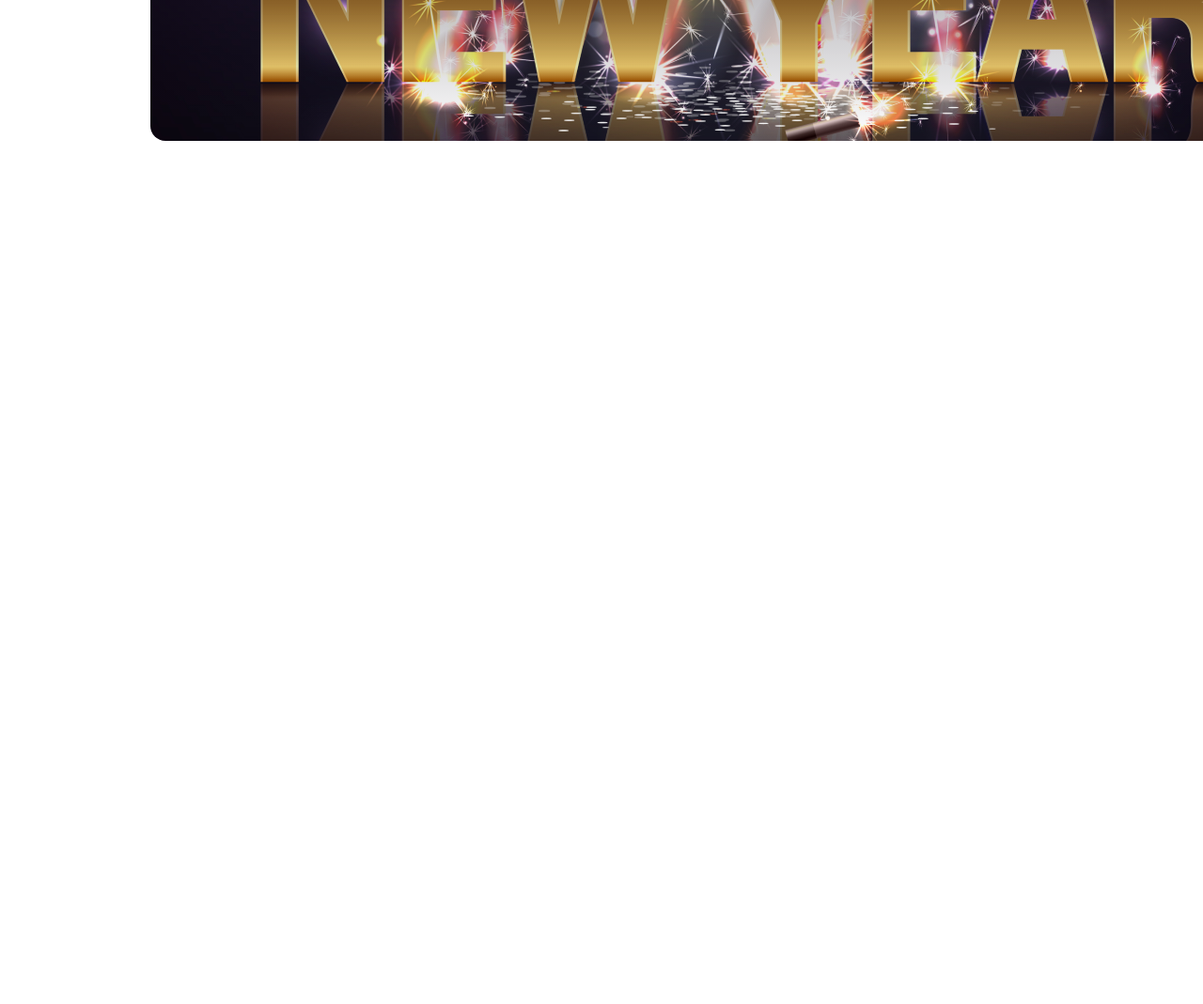
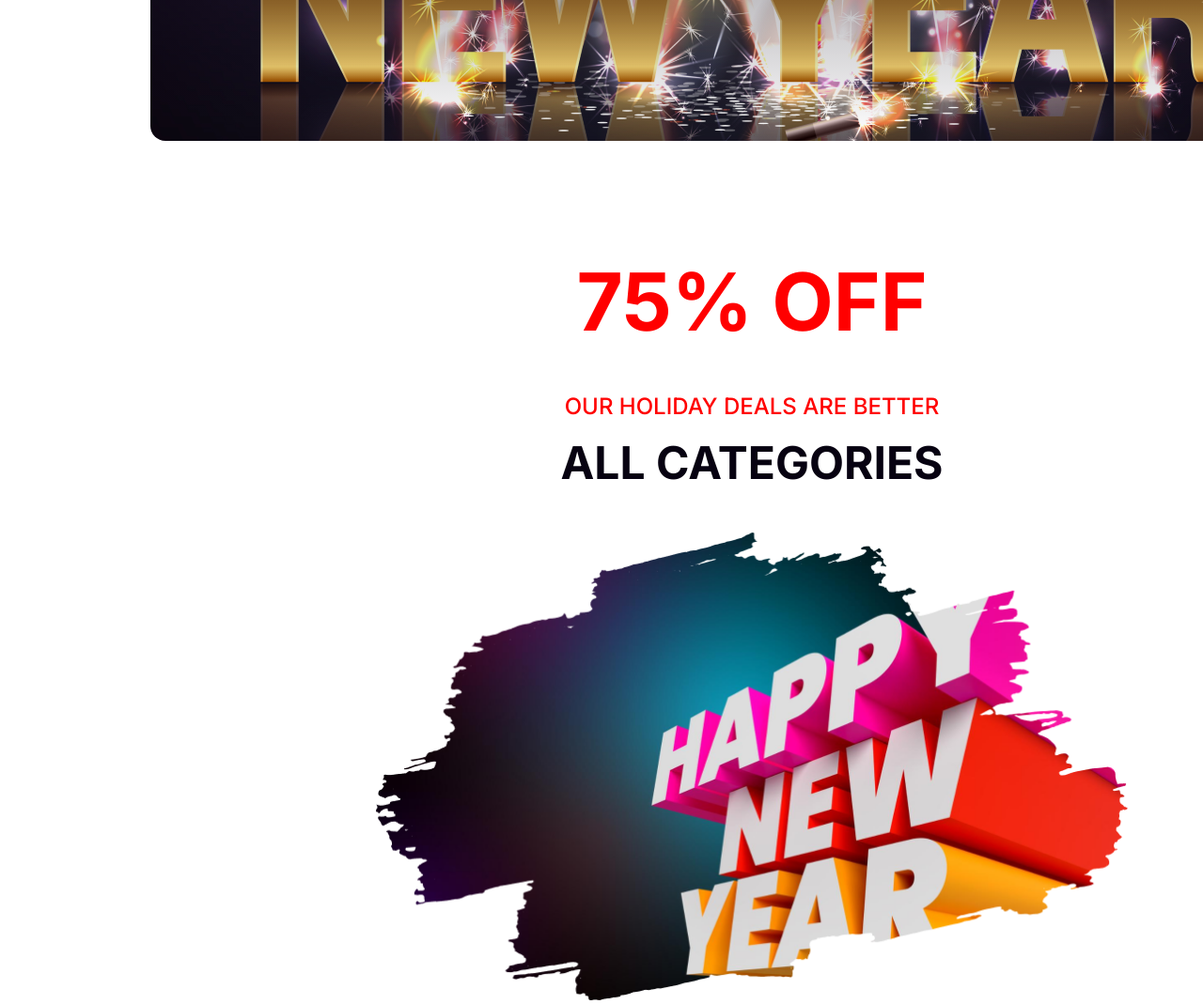
Before and after one commit to TanveerAhmed4545/new-year-new-project, a plain HTML site: page index.html in a window 1280 px wide. Shown: the part 500-1569 px from the top of the page at 94% size. Before the commit the page ends 800 px from the top, so only its background shows below. Drawn offline with Linux system fonts and the light colour scheme.

Commit message:
deals section add

```diff
--- a/index.html
+++ b/index.html
@@ -8,7 +8,7 @@
     <link rel="preconnect" href="https://fonts.googleapis.com" />
     <link rel="preconnect" href="https://fonts.gstatic.com" crossorigin />
     <link
-      href="https://fonts.googleapis.com/css2?family=Merriweather:wght@400;700;900&display=swap"
+      href="https://fonts.googleapis.com/css2?family=Inter:wght@400;500;600;700;800;900&family=Merriweather:wght@400;700;900&display=swap"
       rel="stylesheet"
     />
   </head>
@@ -17,14 +17,31 @@
       <div class="banner-container">
         <div class="banner-text">
           <h2 class="banner-title">Happy New Year</h2>
-          <h1 class="banner-heading">New Year Party <br> Celebration</h1>
+          <h1 class="banner-heading">
+            New Year Party <br />
+            Celebration
+          </h1>
         </div>
       </div>
     </header>
     <main>
-        <section class="deals">
+      <section class="deals">
+        <div class="deals-container">
+          <div class="deal-title">
+            <h1 class="deal-off-text">75% OFF</h1>
+            <h3 class="deal-holiday-text">OUR HOLIDAY DEALS ARE BETTER</h3>
+            <h2 class="deal-cate-text">ALL CATEGORIES</h2>
+          </div>
 
-        </section>
+          <div class="deal-img">
+            <img
+              class="deal-new-img"
+              src="./images/New Year Photo.png"
+              alt="new-year-photo"
+            />
+          </div>
+        </div>
+      </section>
     </main>
     <footer></footer>
   </body>
--- a/styles/style.css
+++ b/styles/style.css
@@ -1,21 +1,22 @@
-*{
+* {
     margin: 0;
     padding: 0;
     box-sizing: border-box;
+    font-family: 'Inter', sans-serif;
     font-family: 'Merriweather', serif;
 }
 
-body{
+body {
     width: 1600px;
 }
 
 /* Header Banner styles */
 
-.banner-container{
+.banner-container {
     width: 80%;
     height: 600px;
-    margin: 50px auto;
-    background: linear-gradient(180deg, #070211 0%, rgba(7, 2, 17, 0.00) 100%),url("../images/Banner\ Image.png");
+    margin: 50px auto 120px;
+    background: linear-gradient(180deg, #070211 0%, rgba(7, 2, 17, 0.00) 100%), url("../images/Banner\ Image.png");
     background-position: center;
     background-repeat: no-repeat;
     background-size: cover;
@@ -26,17 +27,18 @@ body{
 
 }
 
-.banner-text{
+.banner-text {
     text-align: center;
 }
 
-.banner-title{
+.banner-title {
     color: #FFF;
     font-size: 30px;
     padding-bottom: 16px;
     font-weight: 400;
 }
-.banner-heading{
+
+.banner-heading {
     font-size: 70px;
     font-weight: 900;
     line-height: 85px;
@@ -45,3 +47,45 @@ body{
 }
 
 /* main Styles */
+
+/* Deals section styles */
+
+.deals {
+    width: 50%;
+    margin: 0px auto;
+}
+
+.deals-container {
+    text-align: center;
+
+}
+
+.deal-off-text {
+    color: #FF0000;
+    font-size: 85px;
+    font-weight: 700;
+    font-family: inter;
+    padding-bottom: 45px;
+}
+
+.deal-holiday-text{
+    color: #FF0000;
+    font-size: 24px;
+    font-weight: 500;
+    font-family: inter;
+    padding-bottom: 16px;
+}
+
+.deal-cate-text{
+    color: #070211;
+    font-size: 48px;
+    font-weight: 700;
+    font-family: inter;
+    padding-bottom: 45px;
+}
+
+.deal-new-img{
+    width: 100%;
+}
+
+/* Party Section styles */
```
